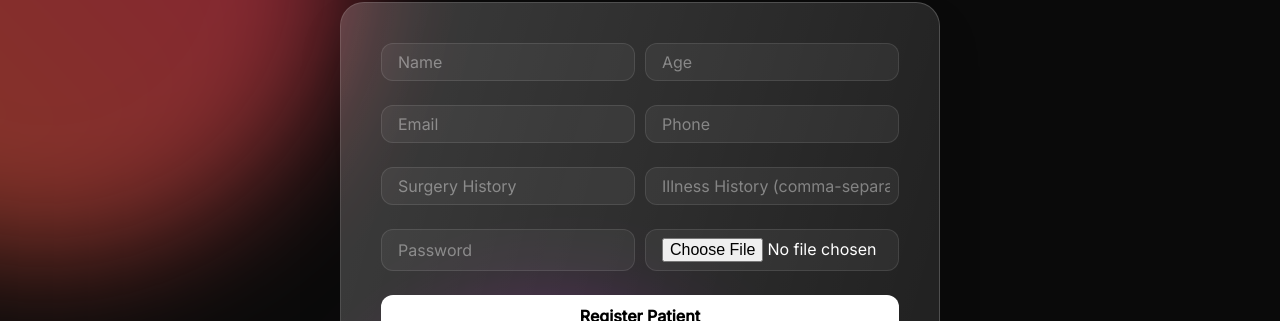
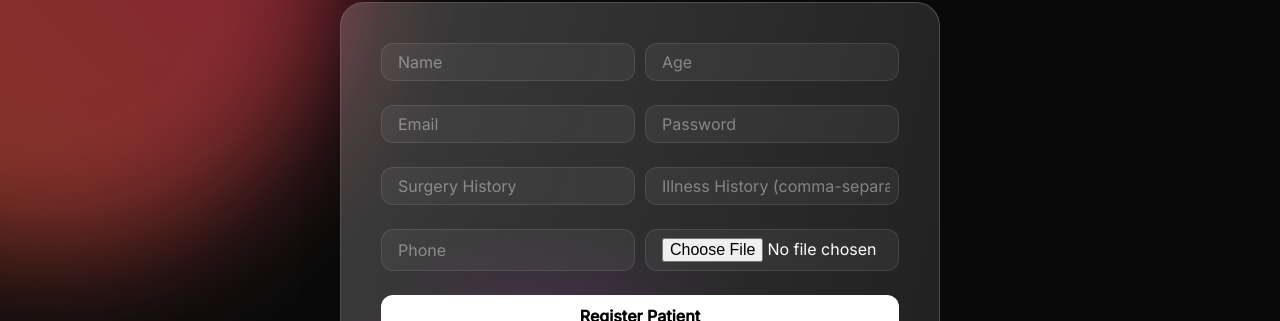
Before and after one commit to Satej-Temkar/OPP-ideamagix, a React (Vite) app in the folder frontend/: page /patient/signup in a window 1280 px wide. Shown: the part 141-462 px from the top of the page. Built offline with nearby package versions, Linux system fonts and the light colour scheme.

Commit message:
Update PatientSignup.jsx

```diff
--- a/frontend/src/pages/PatientSignup.jsx
+++ b/frontend/src/pages/PatientSignup.jsx
@@ -59,12 +59,13 @@ export const PatientSignup = () => {
               placeholder="Email"
               onChange={(e) => setForm({ ...form, email: e.target.value })}
             />
-             <input
+            <input
             className="form-input"
-              type="text"
-              placeholder="Phone"
-              onChange={(e) => setForm({ ...form, phone: e.target.value })}
+              type="password"
+              placeholder="Password"
+              onChange={(e) => setForm({ ...form, password: e.target.value })}
             />
+
           </div>
           <div className="form-group d-flex">
             <input
@@ -86,11 +87,11 @@ export const PatientSignup = () => {
           </div>
 
           <div className="form-group d-flex">
-            <input
+             <input
             className="form-input"
-              type="password"
-              placeholder="Password"
-              onChange={(e) => setForm({ ...form, password: e.target.value })}
+              type="text"
+              placeholder="Phone"
+              onChange={(e) => setForm({ ...form, phone: e.target.value })}
             />
             <input
             className="form-input"
```
